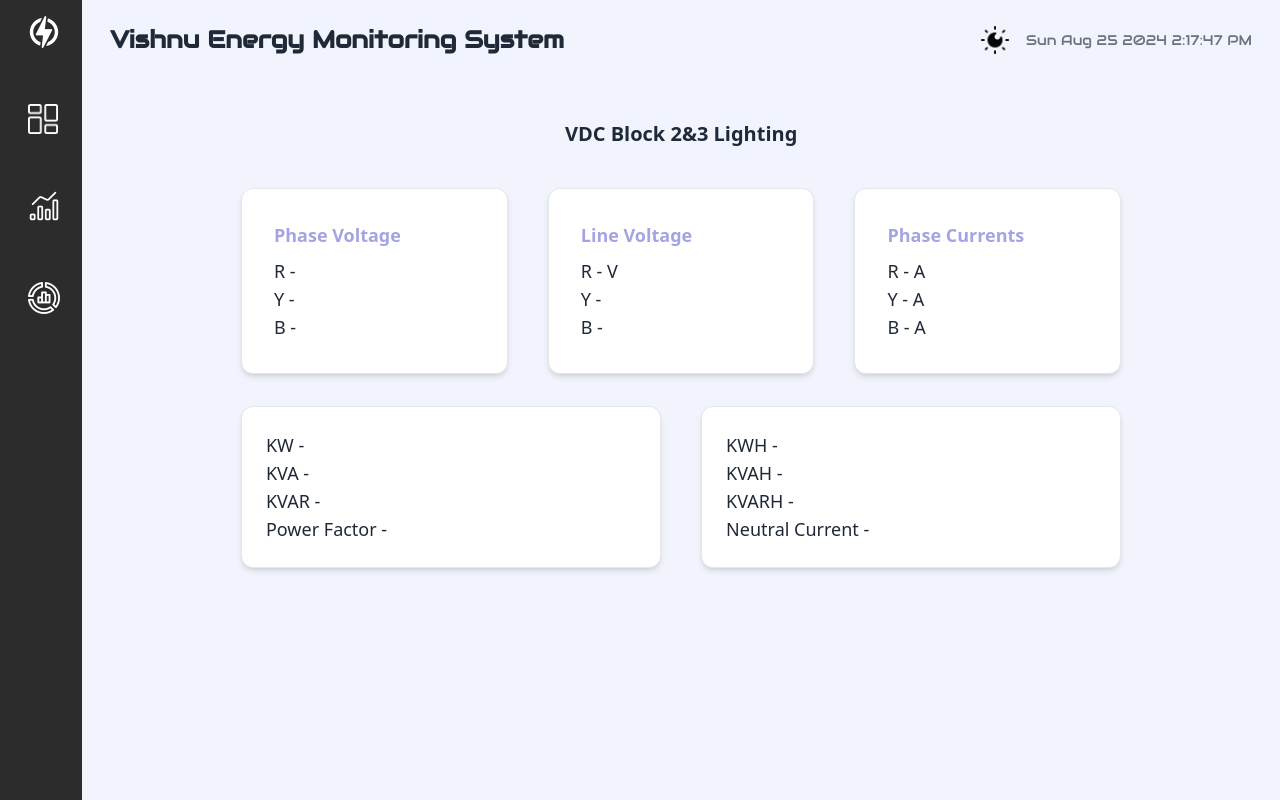
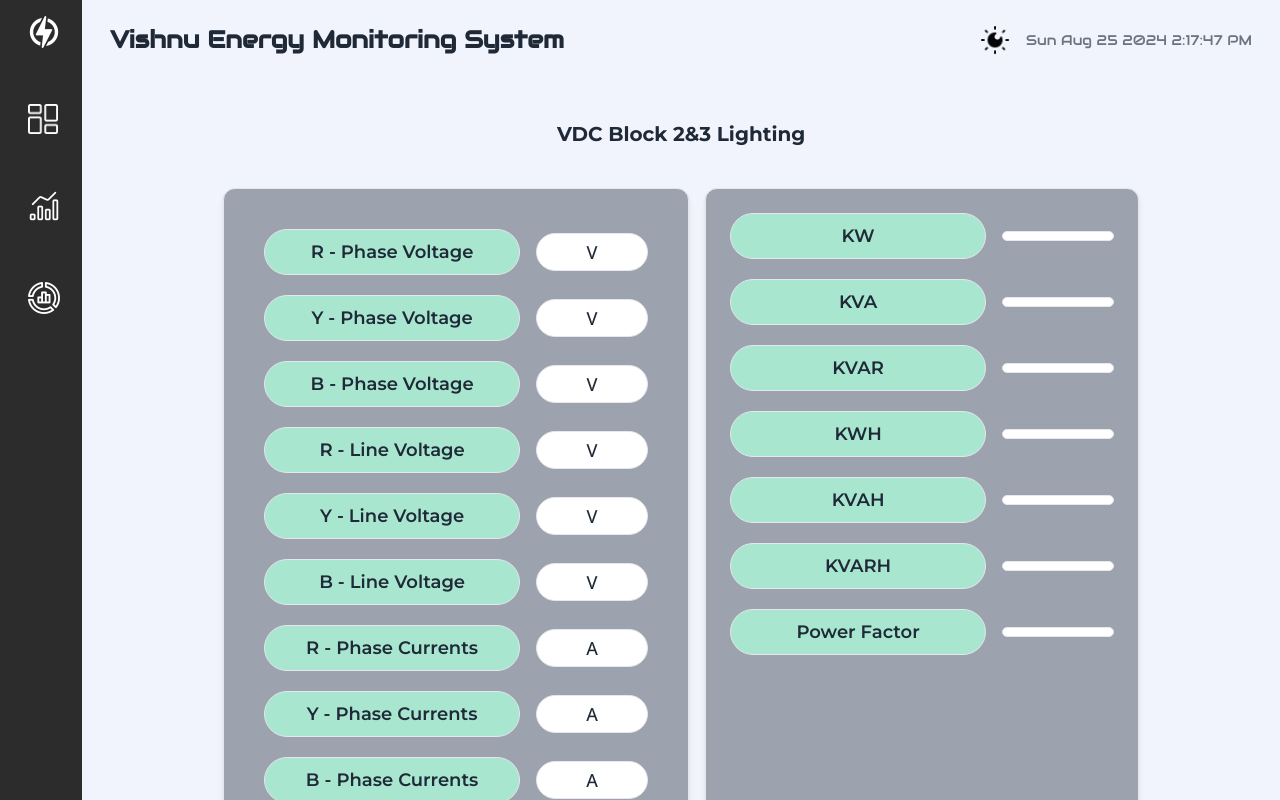
Before and after one commit to suryanaidu048/VCEMS-CLIENT, a React (Vite) app: page /SingleMeter/1 in a window 1280 px wide. Built offline with nearby package versions, Linux system fonts and the light colour scheme; no server answers.

Commit message:
single meter

```diff
--- a/src/pages/SingleMeter.jsx
+++ b/src/pages/SingleMeter.jsx
@@ -81,52 +81,119 @@ const SingleMeter = () => {
           </span>
         </header>
 
-        <div className="flex flex-col items-center my-10">
-          <h2 className="font-bold text-xl text-center">
+        <div className="flex flex-col items-center my-10 ">
+          <h2 className="font-bold text-xl text-center font-Montserrat">
             {meters.map((m) => (
               <div>{m.id == id ? m.name : ""}</div>
             ))}
           </h2>
-          <div className="flex flex-col gap-4 justify-center text-lg my-10 w-9/12 gap-y-8">
-            <div className="flex md:flex-row gap-10 flex-col">
-              <div className="border w-full  p-8 rounded-xl bg-white shadow-md ">
-                <h2 className="font-bold mb-2 text-[#a4a4e3]">Phase Voltage</h2>
-                <p>R - {data?.[`Voltage_V1N_meter_${id}`]}</p>
-                <p>Y - {data?.[`Voltage_V2N_meter_${id}`]}</p>
-                <p>B - {data?.[`Voltage_V3N_meter_${id}`]}</p>
+          <div className="flex gap-4 justify-center text-lg my-10 xl:flex-row flex-col">
+            <div className="border flex flex-col gap-5 w-full p-10 rounded-xl bg-gray-400 shadow-md text-center">
+              <div className="flex justify-between items-center gap-4">
+                <h2 className="parameter">R - Phase Voltage</h2>
+                <p className="param-value">
+                  {data?.[`Voltage_V1N_meter_${id}`]} V
+                </p>
               </div>
-              <div className="border w-full p-8 rounded-xl bg-white shadow-md">
-                <h2 className="font-bold mb-2 text-[#a4a4e3]">Line Voltage</h2>
-                <p>R - {data?.[`Voltage_V12_meter_${id}`]} V</p>
-                <p>Y - {data?.[`Voltage_V23_meter_${id}`]}</p>
-                <p>B - {data?.[`Voltage_V31_meter_${id}`]}</p>
+              <div className="flex justify-between items-center ">
+                <h2 className="parameter">Y - Phase Voltage</h2>
+                <p className="param-value">
+                  {data?.[`Voltage_V2N_meter_${id}`]} V
+                </p>
               </div>
-              <div className="border w-full p-8 rounded-xl bg-white shadow-md ">
-                <h2 className="font-bold mb-2 text-[#a4a4e3]">Phase Currents</h2>
-                <p>R - {data?.[`Current_I1_meter_${id}`]} A </p>
-                <p>Y - {data?.[`Current_I2_meter_${id}`]} A</p>
-                <p>B - {data?.[`Current_I3_meter_${id}`]} A</p>
+              <div className="flex justify-between items-center ">
+                <h2 className="parameter">B - Phase Voltage</h2>
+                <p className="param-value">
+                  {data?.[`Voltage_V3N_meter_${id}`]} V
+                </p>
+              </div>
+
+              <div className="flex justify-between items-center ">
+                <h2 className="parameter">R - Line Voltage</h2>
+                <p className="param-value">
+                  {data?.[`Voltage_V12_meter_${id}`]} V
+                </p>
+              </div>
+              <div className="flex justify-between items-center ">
+                <h2 className="parameter">Y - Line Voltage</h2>
+                <p className="param-value">
+                  {data?.[`Voltage_V23_meter_${id}`]} V
+                </p>
+              </div>
+              <div className="flex justify-between items-center ">
+                <h2 className="parameter">B - Line Voltage</h2>
+                <p className="param-value">
+                  {data?.[`Voltage_V31_meter_${id}`]} V
+                </p>
+              </div>
+
+              <div className="flex justify-between items-center ">
+                <h2 className="parameter">R - Phase Currents</h2>
+                <p className="param-value">
+                  {data?.[`Current_I1_meter_${id}`]} A
+                </p>
+              </div>
+              <div className="flex justify-between items-center ">
+                <h2 className="parameter">Y - Phase Currents</h2>
+                <p className="param-value">
+                  {data?.[`Current_I2_meter_${id}`]} A
+                </p>
+              </div>
+              <div className="flex justify-between items-center ">
+                <h2 className="parameter">B - Phase Currents</h2>
+                <p className="param-value">
+                  {data?.[`Current_I3_meter_${id}`]} A
+                </p>
               </div>
             </div>
-            <div className="flex md:flex-row flex-col  gap-10 ">
-              <div className="border w-full p-6 rounded-xl bg-white shadow-md">
-                <p className=" ">KW - {data?.[`Total_KW_meter_${id}`]}</p>
-                <p className=" ">KVA - {data?.[`Total_KVA_meter_${id}`]}</p>
-                <p className=" ">KVAR - {data?.[`Total_KVA_meter_${id}`]}</p>
-                <p className=" ">Power Factor - {data?.[`Avg_PF_meter_${id}`]}</p>
+
+            <div className="border w-full flex flex-col gap-5 p-6 rounded-xl bg-gray-400 shadow-md text-center">
+              <div className="flex justify-between items-center gap-4">
+                <h2 className="parameter">KW </h2>
+                <p className="param-value">
+                  {data?.[`Total_KW_meter_${id}`]}
+                </p>
               </div>
-              <div className="border w-full p-6 rounded-xl bg-white shadow-md">
-                <p className=" ">KWH - {data?.[`TotalNet_KWH_meter_${id}`]}</p>
-                <p className=" " >KVAH - {data?.[`TotalNet_KVAH_meter_${id}`]}</p>
-                <p className=" ">KVARH - {data?.[`TotalNet_KVARH_meter_${id}`]}</p>
-                <p className=" ">Neutral Current - {data?.[`Neutral_Current_meter_${id}`]}</p>
+              <div className="flex justify-between items-center ">
+                <h2 className="parameter">KVA </h2>
+                <p className="param-value">
+                  {data?.[`Total_KVA_meter_${id}`]}
+                </p>
               </div>
-              {/* <div className='border border-black p-4 rounded-xl'>
-                <p>THD_V1 - {data?.[`THD_V1_meter_${id}`]}</p>
-                <p>THD_V2 - {data?.[`THD_V2_meter_${id}`]}</p>
-                <p>THD_V3 - {data?.[`THD_V3_meter_${id}`]}</p>
-                <p>THD_I1 - {data?.[`THD_I1_meter_${id}`]}</p>
-            </div> */}
+              <div className="flex justify-between items-center ">
+                <h2 className="parameter">KVAR </h2>
+                <p className="param-value">
+                  {data?.[`Total_KVAR_meter_${id}`]}
+                </p>
+              </div>
+              <div className="flex justify-between items-center">
+                <h2 className="parameter">KWH </h2>
+                <p className="param-value">
+                  {data?.[`TotalNet_KWH_meter_${id}`]}
+                </p>
+              </div>
+              <div className="flex justify-between items-center">
+                <h2 className="parameter">KVAH </h2>
+                <p className="param-value">
+                  {data?.[`TotalNet_KVAH_meter_${id}`]}
+                </p>
+              </div>
+              <div className="flex justify-between items-center">
+                <h2 className="parameter">KVARH </h2>
+                <p className="param-value">
+                  {data?.[`TotalNet_KVARH_meter_${id}`]}
+                </p>
+              </div>
+              <div className="flex justify-between items-center">
+                <h2 className="parameter">Power Factor </h2>
+                <p className="param-value">{data?.[`Avg_PF_meter_${id}`]} </p>
+              </div>
+              {/* <div className="flex justify-between items-center">
+                <h2 className="parameter">Neutral Current </h2>
+                <p className="param-value">
+                  {data?.[`Neutral_Current_meter_${id}`]}
+                </p>
+              </div> */}
             </div>
           </div>
         </div>
```
